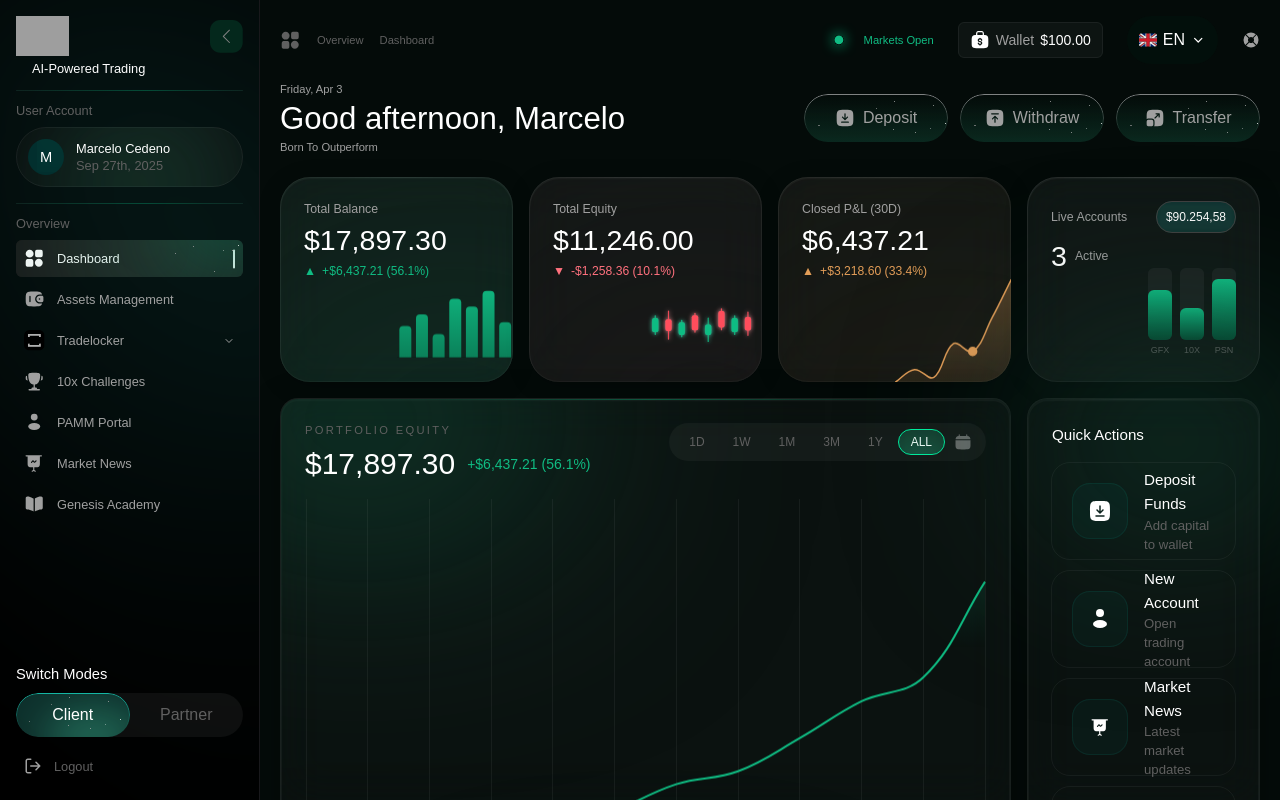
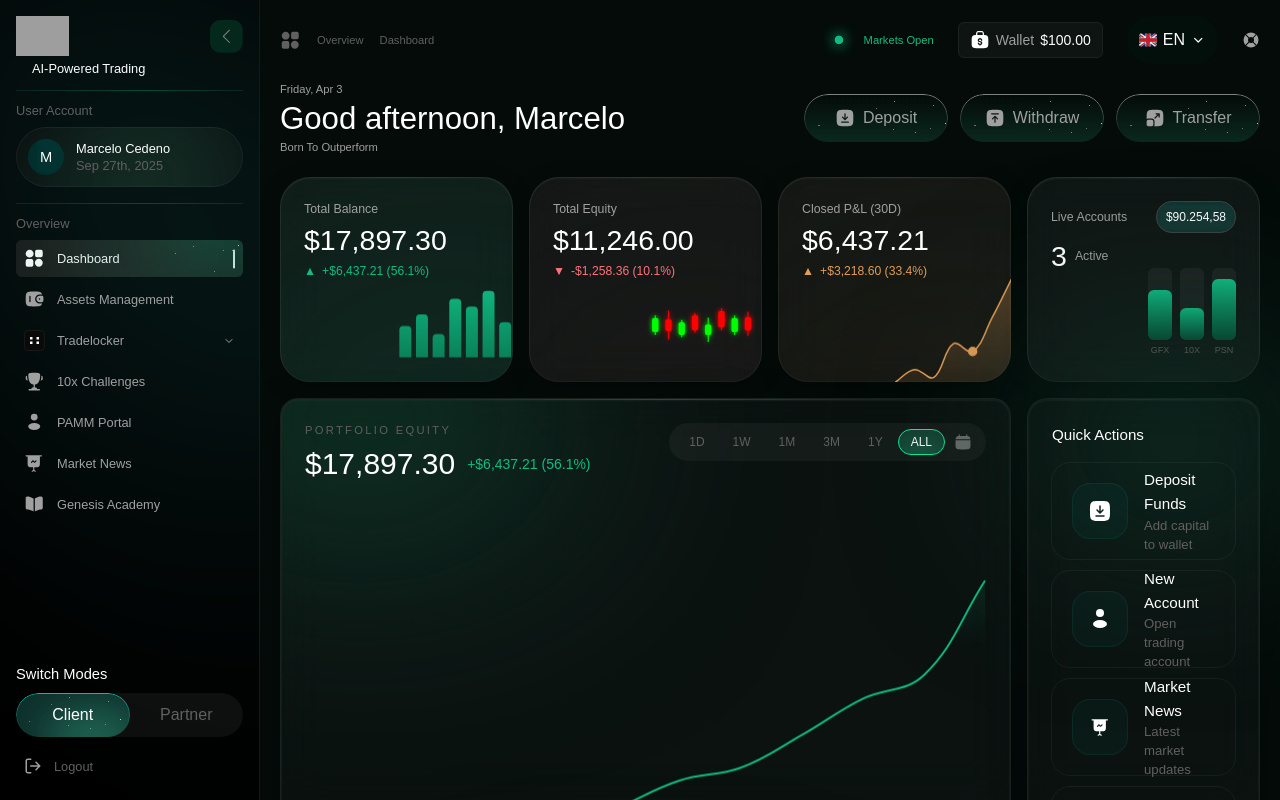
Before and after one commit to Mdx2025/GenesisFxDashboardMDX, a React (Vite) app: page / in a window 1280 px wide. Built offline with nearby package versions, Linux system fonts and the light colour scheme; grey boxes are pictures that could not be loaded; a web font is replaced by a local one.

Commit message:
feat: tradelocker SVG icon, candlestick glow colors, remove portfolio grid

```diff
--- a/src/components/charts/CandlestickChart.tsx
+++ b/src/components/charts/CandlestickChart.tsx
@@ -67,17 +67,17 @@ export function CandlestickChart({ data, className = 'h-full' }: CandlestickChar
         preserveAspectRatio="xMidYMid meet"
       >
         <defs>
-          <filter id="candlestick-green-glow" x="-120%" y="-120%" width="340%" height="340%">
-            <feGaussianBlur stdDeviation="4" result="blur" />
-            <feColorMatrix in="blur" type="matrix" values="0 0 0 0 0.063 0 0 0 0 0.737 0 0 0 0 0.514 0 0 0 0.9 0" />
+          <filter id="candlestick-green-glow" x="-150%" y="-150%" width="400%" height="400%">
+            <feGaussianBlur stdDeviation="6" result="blur" />
+            <feColorMatrix in="blur" type="matrix" values="0 0 0 0 0 0 0 0 0 1 0 0 0 0 0 0 0 0 1 0" />
             <feMerge>
               <feMergeNode />
               <feMergeNode in="SourceGraphic" />
             </feMerge>
           </filter>
-          <filter id="candlestick-red-glow" x="-120%" y="-120%" width="340%" height="340%">
-            <feGaussianBlur stdDeviation="4" result="blur" />
-            <feColorMatrix in="blur" type="matrix" values="0 0 0 0 1 0 0 0 0 0.306 0 0 0 0 0.357 0 0 0 0.9 0" />
+          <filter id="candlestick-red-glow" x="-150%" y="-150%" width="400%" height="400%">
+            <feGaussianBlur stdDeviation="6" result="blur" />
+            <feColorMatrix in="blur" type="matrix" values="0 0 0 0 1 0 0 0 0 0 0 0 0 0 0 0 0 0 1 0" />
             <feMerge>
               <feMergeNode />
               <feMergeNode in="SourceGraphic" />
@@ -86,7 +86,7 @@ export function CandlestickChart({ data, className = 'h-full' }: CandlestickChar
         </defs>
 
         {candles.map((candle, index) => {
-          const color = candle.bullish ? '#10BC83' : '#FF4E5B'
+          const color = candle.bullish ? '#00FF00' : '#FF0000'
           const bodyHeight = candle.bodyBottom - candle.bodyTop
           const filter = candle.bullish ? 'url(#candlestick-green-glow)' : 'url(#candlestick-red-glow)'
 
--- a/src/components/charts/PortfolioChart.tsx
+++ b/src/components/charts/PortfolioChart.tsx
@@ -49,12 +49,12 @@ export function PortfolioChart() {
           scales: {
             x: {
               border: { display: false },
-              grid: { color: 'rgba(255,255,255,0.055)', drawTicks: false },
+              grid: { display: false },
               ticks: { display: false },
             },
             y: {
               border: { display: false },
-              grid: { display: false, drawTicks: false },
+              grid: { display: false },
               ticks: { display: false },
             },
           },
--- a/src/components/icons/index.tsx
+++ b/src/components/icons/index.tsx
@@ -28,7 +28,14 @@ export function AssetsIcon({ size = 21, color = 'currentColor', className }: Ico
 
 export function TradelockerIcon({ size = 21, className }: IconProps) {
   return (
-    <img src="/tradelocker.png" width={size} height={size} alt="" className={className} style={{ borderRadius: 5 }} />
+    <svg width={size} height={size} viewBox="0 0 21 21" fill="none" className={className}>
+      <rect width="21" height="21" rx="4" fill="#0A0A0A"/>
+      <rect x="0.5" y="0.5" width="20" height="20" rx="3.5" stroke="white" strokeOpacity="0.06"/>
+      <path d="M6 7H8.5V9.5H6V7Z" fill="white"/>
+      <path d="M6 11.5H8.5V14H6V11.5Z" fill="white"/>
+      <path d="M12.5 7H15V9.5H12.5V7Z" fill="white"/>
+      <path d="M12.5 11.5H15V14H12.5V11.5Z" fill="white"/>
+    </svg>
   )
 }
 
```
